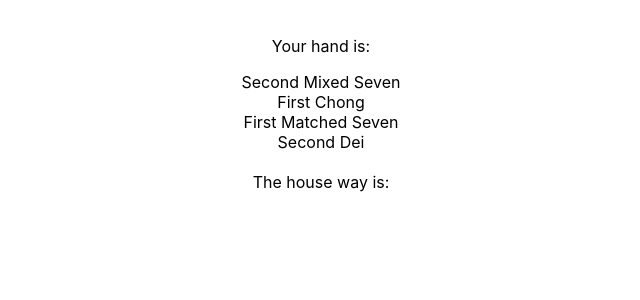
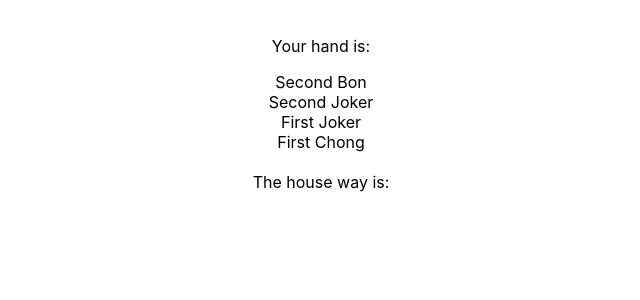
Before and after one commit to vibraniumforge/pai-gow-tiles, a React (Create React App) app: page / in a window 1280 px wide. Shown: the top 300 px of the page, without its empty margins (319-959 px from the left). Built offline with nearby package versions, Linux system fonts and the light colour scheme.

Commit message:
added shuffle

```diff
--- a/src/App.js
+++ b/src/App.js
@@ -4,8 +4,8 @@ import { houseWay } from "./helpers/houseWay.js";
 
 class App extends Component {
   state = {
-    // deck: shuffleDeck(deck),
-    deck: deck,
+    deck: shuffleDeck(deck),
+    // deck: deck,
     handOf4: [],
     houseWayHand: []
   };
```
